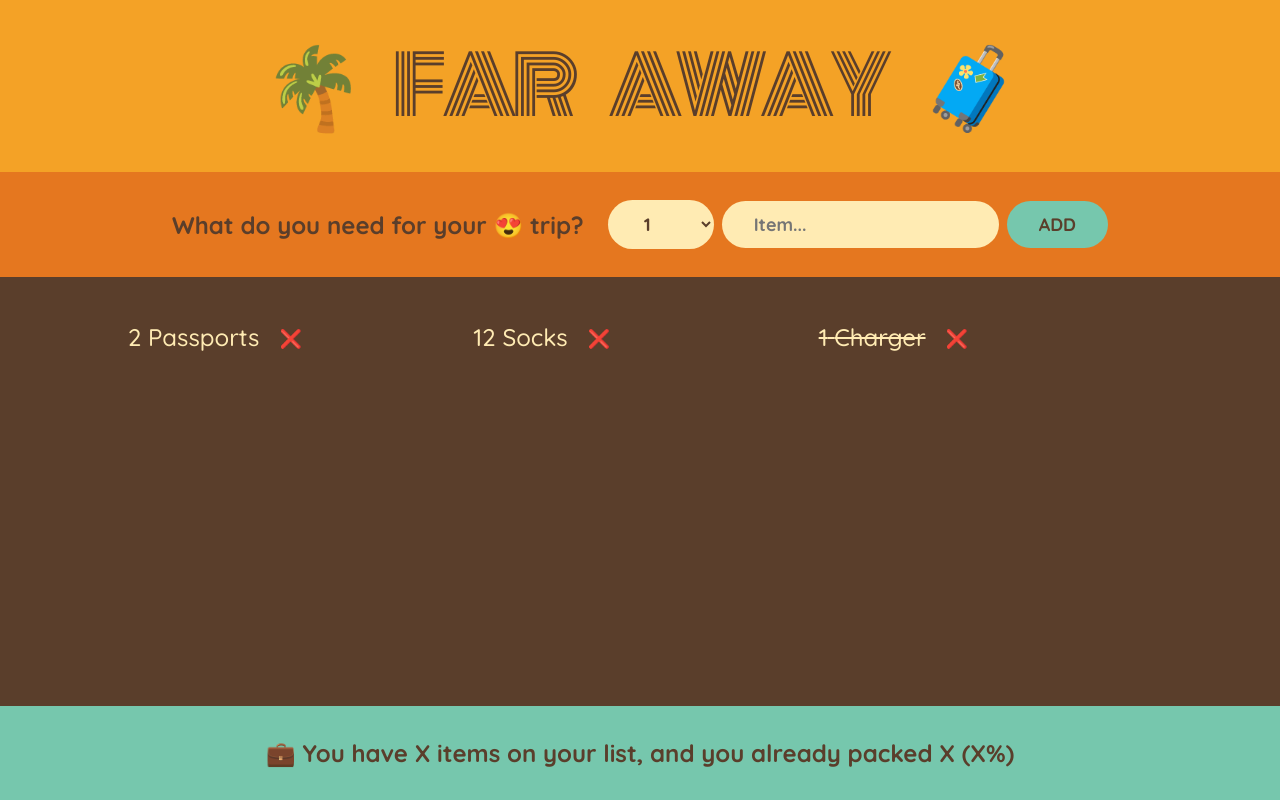
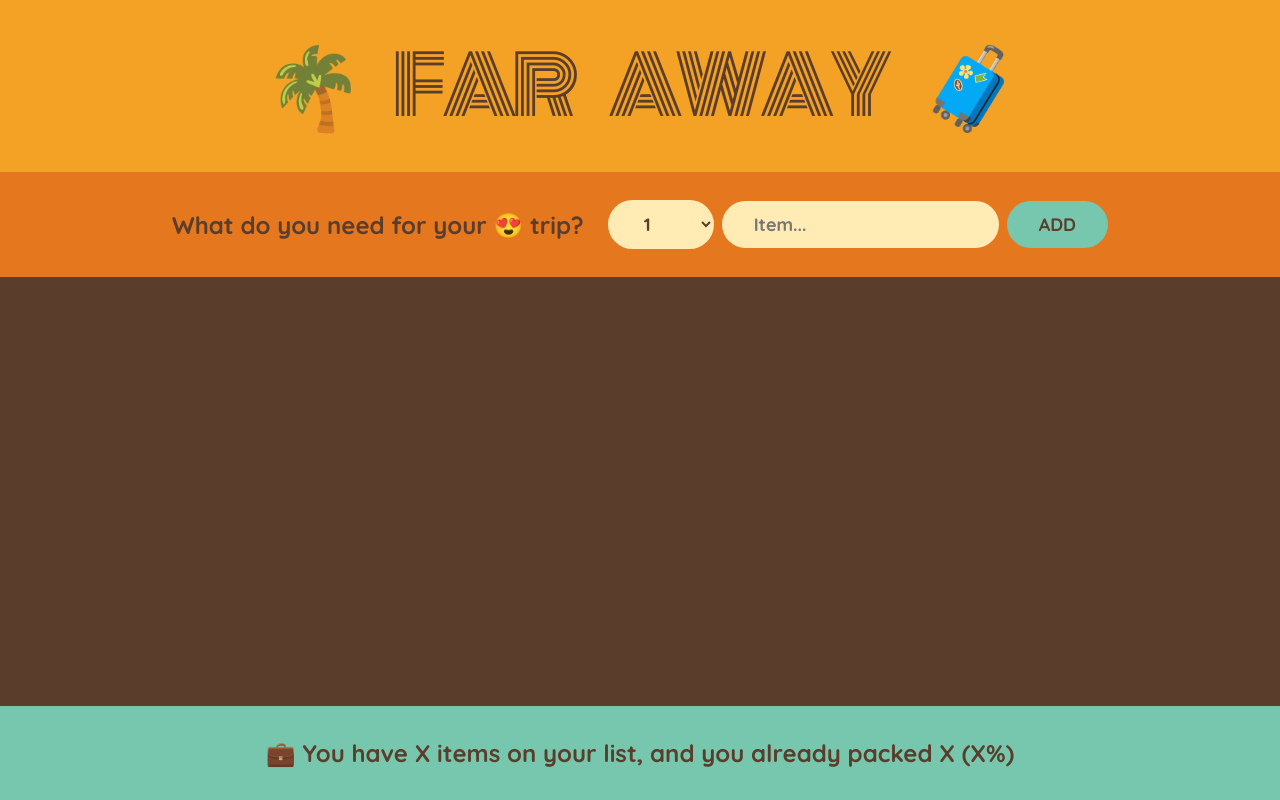
Before and after one commit to AssSam7/jonas-urc-travel-list, a React (Create React App) app: page / in a window 1280 px wide. Built offline with nearby package versions, Linux system fonts and the light colour scheme.

Commit message:
Implementing the Concept of Lifting up the State to the Parent Closest

```diff
--- a/src/App.js
+++ b/src/App.js
@@ -7,11 +7,17 @@
 ];
 
 export default function App() {
+  const [items, setItems] = useState([]);
+
+  function handleAddItems(item) {
+    setItems((prevItems) => [...prevItems, item]);
+  }
+
   return (
     <div className="app">
       <Logo />
-      <Form />
-      <PackingList />
+      <Form onAddItems={handleAddItems} />
+      <PackingList items={items} />
       <Stats />
     </div>
   );
@@ -21,7 +27,7 @@
   return <h1>🌴 Far Away 🧳</h1>;
 }
 
-function Form() {
+function Form({ onAddItems }) {
   const [quantity, setQuantity] = useState(1);
   const [description, setDescription] = useState("");
 
@@ -36,6 +42,8 @@
       quantity,
       packed: false,
     };
+
+    onAddItems(newItem);
 
     setQuantity(1);
     setDescription("");
@@ -65,11 +73,11 @@
   );
 }
 
-function PackingList() {
+function PackingList({ items }) {
   return (
     <div className="list">
       <ul>
-        {initialItems.map((item) => (
+        {items.map((item) => (
           <Item key={item.id} item={item} />
         ))}
       </ul>
```
